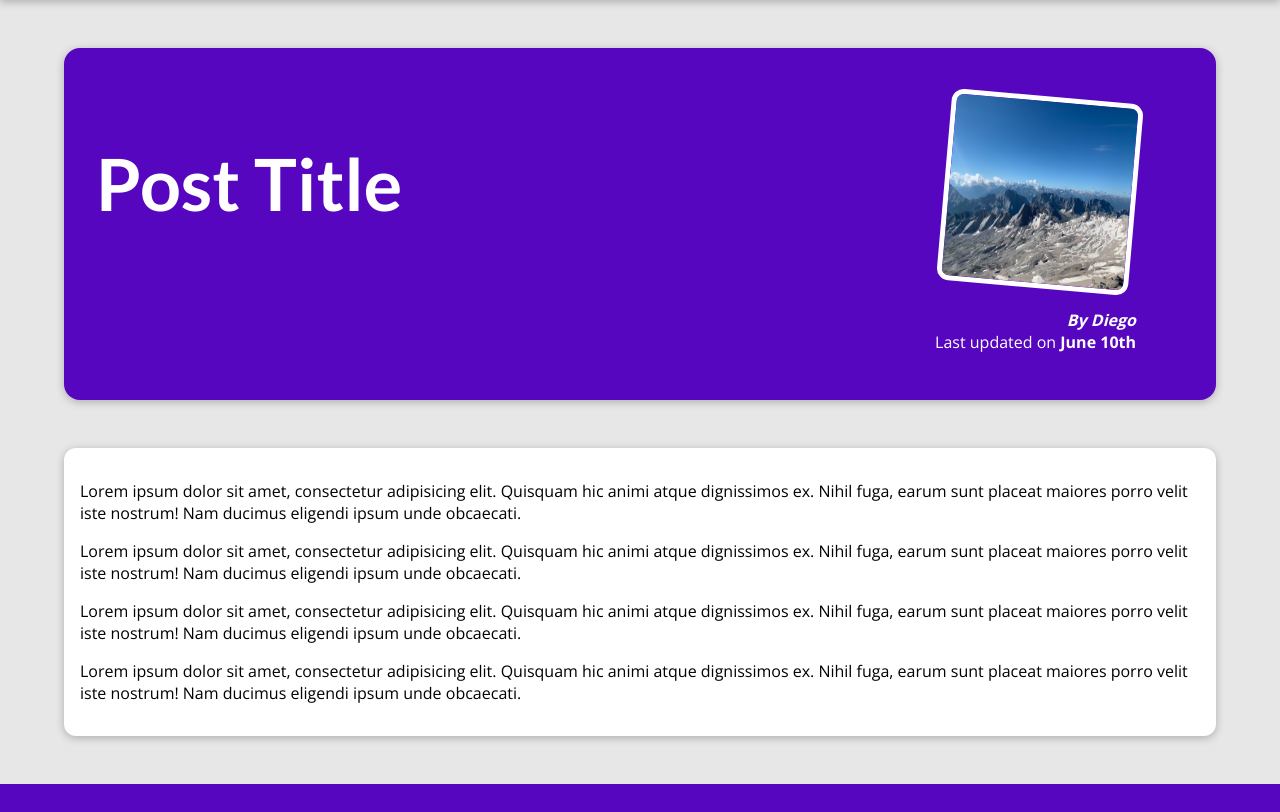
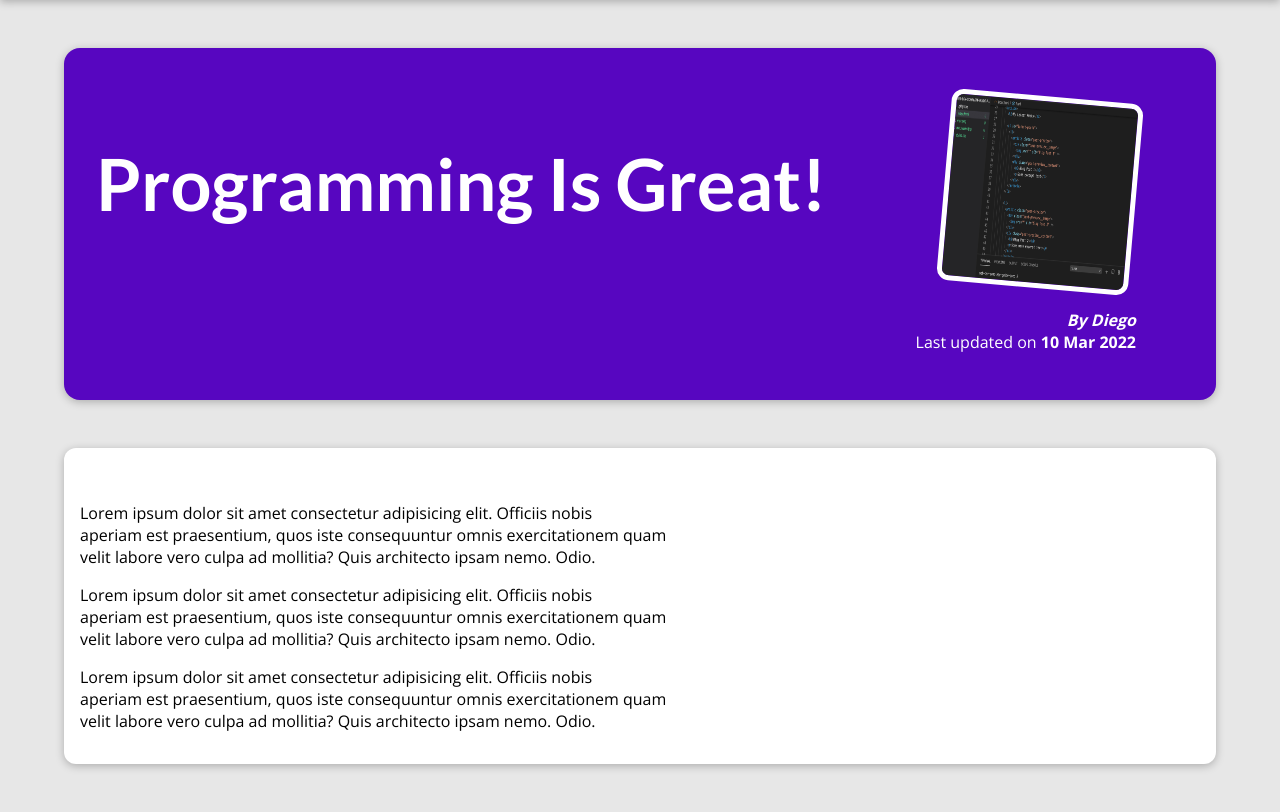
Before and after one commit to diegoflorenca/django-udemy, a Django app: page /posts/programming-is-fun in a window 1280 px wide. Shown: the part 80-892 px from the top of the page. Before the commit the page ends 864 px from the top, so only its background shows below. Run offline with Django 4.2, Linux system fonts and the light colour scheme.

Commit message:
class 65 - add dynamic content to single post page

```diff
--- a/my_site/blog/templates/blog/post-details.html
+++ b/my_site/blog/templates/blog/post-details.html
@@ -2,7 +2,7 @@
 {% load static %}
 
 {% block title %}
-    This Post title
+    {{ post.title | title }}
 {% endblock %}
 
 {% block css_files %}
@@ -11,28 +11,17 @@
 
 {% block content %}
     <section id="summary">
-        <h2>Post Title</h2>
+        <h2>{{ post.title | title }}</h2>
         <article>
-            <img src="{% static "blog/images/mountains.jpg" %}" alt="Post Title">
-            <address>By Diego</address>
+            <img src="{% static "blog/images/"|add:post.image %}" alt="{{ post.title }}">
+            <address>By {{ post.author }}</address>
             <div>
-                Last updated on <time>June 10th</time>
+                Last updated on <time>{{ post.date | date:"d M Y" }}</time>
             </div>
         </article>
     </section>
 
     <main>
-        <p>
-            Lorem ipsum dolor sit amet, consectetur adipisicing elit. Quisquam hic animi atque dignissimos ex. Nihil fuga, earum sunt placeat maiores porro velit iste nostrum! Nam ducimus eligendi ipsum unde obcaecati.
-        </p>
-        <p>
-            Lorem ipsum dolor sit amet, consectetur adipisicing elit. Quisquam hic animi atque dignissimos ex. Nihil fuga, earum sunt placeat maiores porro velit iste nostrum! Nam ducimus eligendi ipsum unde obcaecati.
-        </p>
-        <p>
-            Lorem ipsum dolor sit amet, consectetur adipisicing elit. Quisquam hic animi atque dignissimos ex. Nihil fuga, earum sunt placeat maiores porro velit iste nostrum! Nam ducimus eligendi ipsum unde obcaecati.
-        </p>
-        <p>
-            Lorem ipsum dolor sit amet, consectetur adipisicing elit. Quisquam hic animi atque dignissimos ex. Nihil fuga, earum sunt placeat maiores porro velit iste nostrum! Nam ducimus eligendi ipsum unde obcaecati.
-        </p>
+        {{ post.content | linebreaks }}
     </main>
     {% endblock %}
--- a/my_site/blog/views.py
+++ b/my_site/blog/views.py
@@ -80,9 +80,13 @@ def starting_page(request):
     })
 
 def posts(request):
-    return render(request, "blog/all-posts.html")
+    return render(request, "blog/all-posts.html", {
+        "all_posts": all_posts
+    })
 
 def post_detail(request, slug):
+    # get the post with the given slug
+    identified_post = next(post for post in all_posts if post['slug'] == slug)
     return render(request, "blog/post-details.html", {
-        "slug": slug
+        "post": identified_post
     })
```
Also changed, not shown: my_site/blog/templates/blog/all-posts.html (+3 -7 lines).
